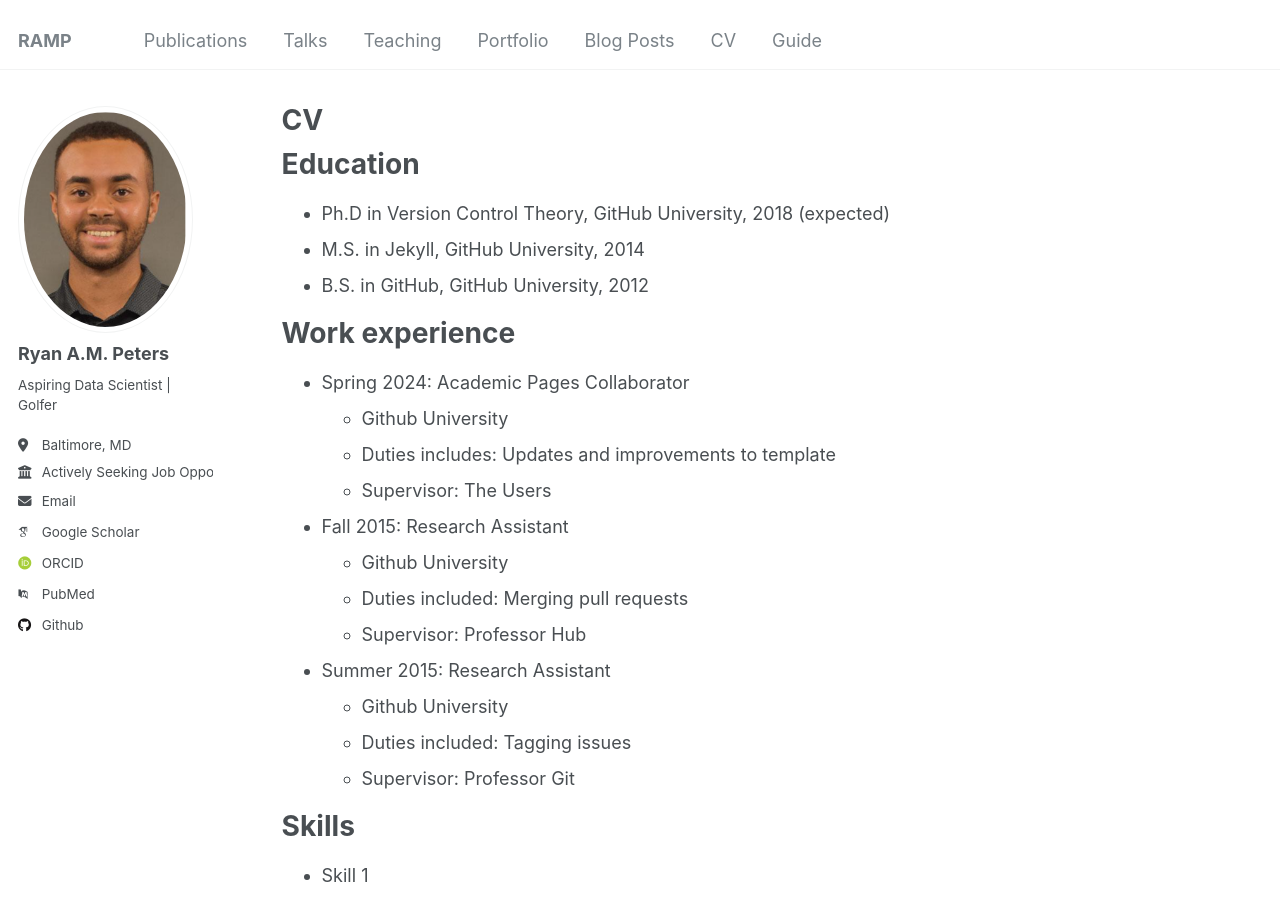
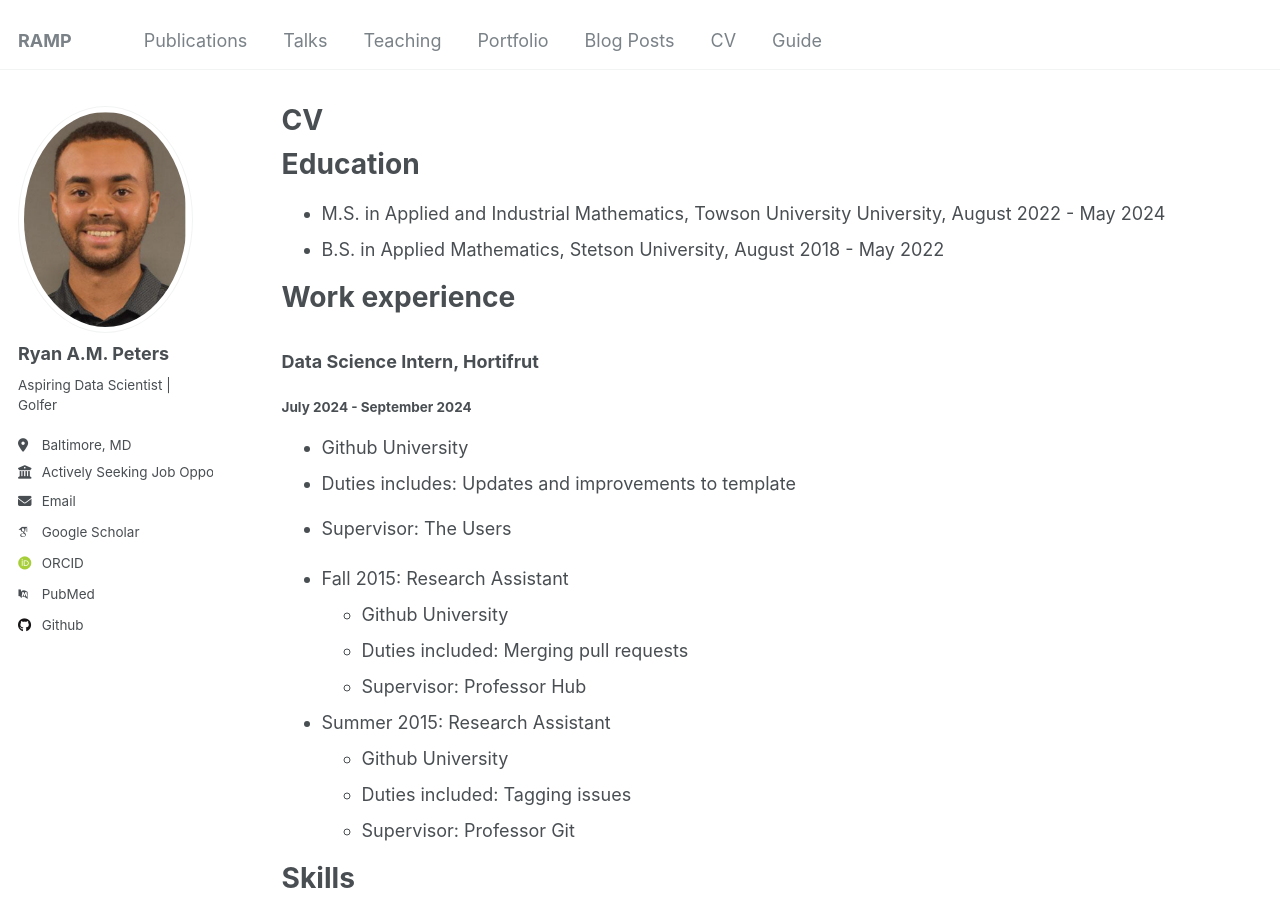
Before and after one commit to Rybus07/Rybus07.github.io, a Jekyll site: the page built from _pages/cv.md, in a window 1280 px wide and 900 px high. Built offline with Jekyll 4.4.1, drawn with Linux system fonts in a browser that asks for light colours; some web fonts are replaced.

Commit message:
Update cv.md

```diff
--- a/_pages/cv.md
+++ b/_pages/cv.md
@@ -11,16 +11,16 @@ redirect_from:
 
 Education
 ======
-* Ph.D in Version Control Theory, GitHub University, 2018 (expected)
-* M.S. in Jekyll, GitHub University, 2014
-* B.S. in GitHub, GitHub University, 2012
+* M.S. in Applied and Industrial Mathematics, Towson University University, August 2022 - May 2024
+* B.S. in Applied Mathematics, Stetson University, August 2018 - May 2022
 
 Work experience
 ======
-* Spring 2024: Academic Pages Collaborator
-  * Github University
-  * Duties includes: Updates and improvements to template
-  * Supervisor: The Users
+### Data Science Intern, Hortifrut
+#### July 2024 - September 2024
+* Github University
+* Duties includes: Updates and improvements to template
+* Supervisor: The Users
 
 * Fall 2015: Research Assistant
   * Github University
```
